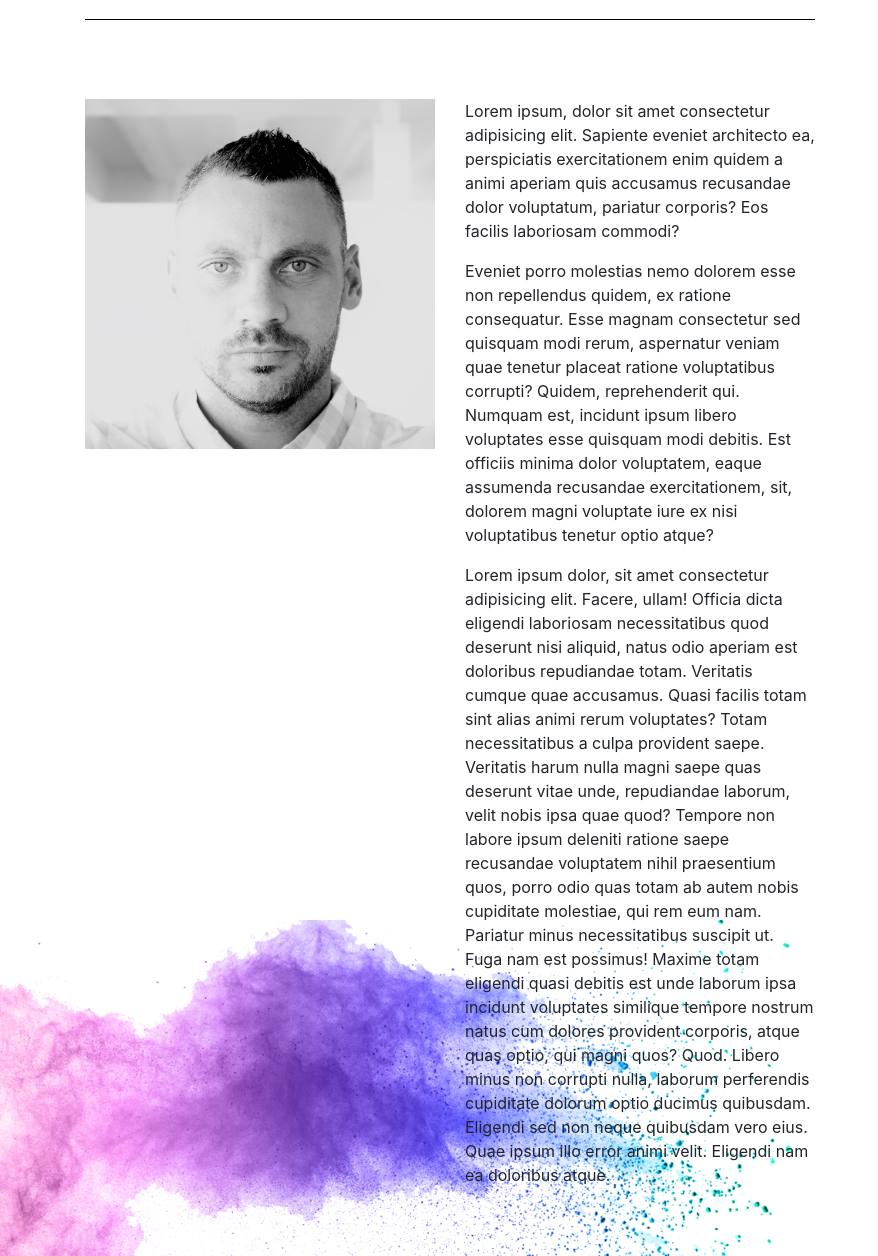
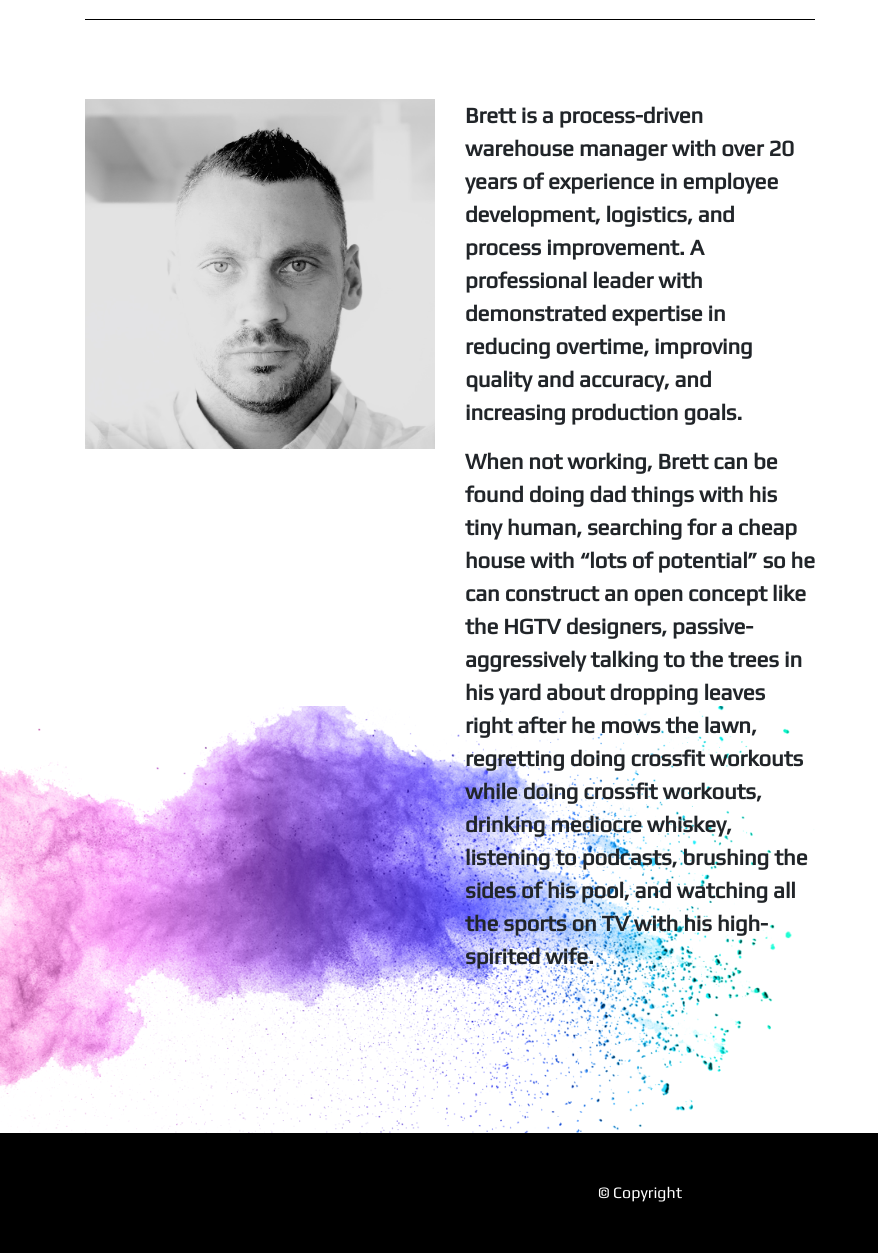
Before and after one commit to BrettSevy/portfolio, a plain HTML site: page index.html in a window 1280 px wide. Shown: the part 157-1413 px from the top of the page, without its empty margins (0-878 px from the left). Drawn offline with nearby package versions, Linux system fonts and the light colour scheme.

Commit message:
added photos and about me

```diff
--- a/index.html
+++ b/index.html
@@ -19,6 +19,7 @@
         integrity="sha384-wfSDF2E50Y2D1uUdj0O3uMBJnjuUD4Ih7YwaYd1iqfktj0Uod8GCExl3Og8ifwB6"
         crossorigin="anonymous"></script>
     <link rel="stylesheet" href="path/to/font-awesome/css/font-awesome.min.css">
+    <link href="https://fonts.googleapis.com/css?family=Play&display=swap" rel="stylesheet">
 
     <link rel="stylesheet" href="style.css">
 </head>
@@ -70,38 +71,28 @@
             <br></br>
 
 
-
+            <!--about me photo-->
 
             <div class="row container-fluid"></div>
             <div class="col-lg-4 md-12"><img src="assets/IMG_0252[51].jpg" class="img-fluid" alt="Brett">
             </div>
+
+            <!--about me text-->
             <div class="col-lg-4 md-12">
-                <p>Lorem ipsum, dolor sit amet consectetur adipisicing elit. Sapiente eveniet architecto ea,
-                    perspiciatis exercitationem enim quidem a animi aperiam quis accusamus recusandae dolor voluptatum,
-                    pariatur corporis? Eos facilis laboriosam commodi?
+                <p>Brett is a process-driven warehouse manager with over 20 years of experience in employee development,
+                    logistics, and process improvement. A professional leader with demonstrated expertise in reducing
+                    overtime, improving quality and accuracy, and increasing production goals.
+
+
                 </p>
-                <p>Eveniet porro molestias nemo dolorem esse non repellendus quidem, ex ratione consequatur. Esse magnam
-                    consectetur sed quisquam modi rerum, aspernatur veniam quae tenetur placeat ratione voluptatibus
-                    corrupti? Quidem, reprehenderit qui.
-                    Numquam est, incidunt ipsum libero voluptates esse quisquam modi debitis. Est officiis minima dolor
-                    voluptatem, eaque assumenda recusandae exercitationem, sit, dolorem magni voluptate iure ex nisi
-                    voluptatibus tenetur optio atque?
+                <p>When not working, Brett can be found doing dad things with his tiny human, searching for a cheap
+                    house with “lots of potential” so he can construct an open concept like the HGTV designers,
+                    passive-aggressively talking to the trees in his yard about dropping leaves right after he mows the
+                    lawn, regretting doing crossfit workouts while doing crossfit workouts, drinking mediocre whiskey,
+                    listening to podcasts, brushing the sides of his pool, and watching all the sports on TV with his
+                    high-spirited wife.
                 </p>
-                <p>Lorem ipsum dolor, sit amet consectetur adipisicing elit. Facere, ullam! Officia dicta eligendi
-                    laboriosam necessitatibus quod deserunt nisi aliquid, natus odio aperiam est doloribus repudiandae
-                    totam. Veritatis cumque quae accusamus.
-                    Quasi facilis totam sint alias animi rerum voluptates? Totam necessitatibus a culpa provident saepe.
-                    Veritatis harum nulla magni saepe quas deserunt vitae unde, repudiandae laborum, velit nobis ipsa
-                    quae quod?
-                    Tempore non labore ipsum deleniti ratione saepe recusandae voluptatem nihil praesentium quos, porro
-                    odio quas totam ab autem nobis cupiditate molestiae, qui rem eum nam. Pariatur minus necessitatibus
-                    suscipit ut.
-                    Fuga nam est possimus! Maxime totam eligendi quasi debitis est unde laborum ipsa incidunt voluptates
-                    similique tempore nostrum natus cum dolores provident corporis, atque quas optio, qui magni quos?
-                    Quod.
-                    Libero minus non corrupti nulla, laborum perferendis cupiditate dolorum optio ducimus quibusdam.
-                    Eligendi sed non neque quibusdam vero eius. Quae ipsum illo error animi velit. Eligendi nam ea
-                    doloribus atque.
+                <p>
                 </p>
             </div>
         </div>
@@ -109,11 +100,10 @@
 
 
 
+</body>
 
 
-
-</body>
-
+<!--Footer-->
 <br></br>
 <br></br>
 <br></br>
--- a/style.css
+++ b/style.css
@@ -1,3 +1,13 @@
+*{
+    font-family: 'Play', sans-serif;
+
+}
+
+p{
+font-size: 22px;
+font-weight: bold;
+}
+
 body{
     background-image: url("assets/water-color-background-png-5.png");
     background-repeat: no-repeat;
@@ -24,5 +34,5 @@ hr{
 footer{
 line-height: ;
 background-color: black;
-color:violet;
+color: white;
 }
```
Also changed, not shown: contact.html (+1 -0 lines), portfolio.html (+26 -12 lines), assets/annoucement.jpg (added), assets/engagement - Copy.jpg (added), assets/fishing - Copy.jpg (added), assets/grace - Copy.jpg (added), assets/hayley - Copy.jpg (added), assets/headshot .jpg (added), assets/jj.jpg (added), assets/purpleback.jpg (added), assets/tommy.jpg (added), assets/wedding.jpg (added), 2 other files.
